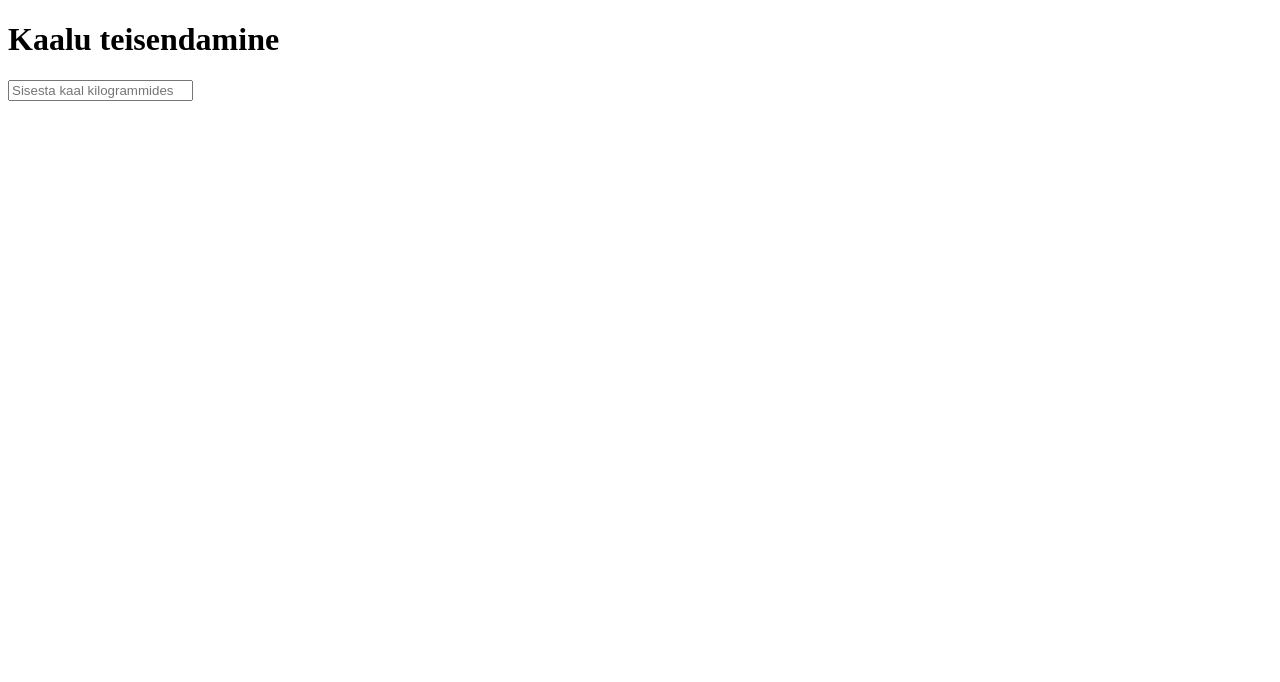
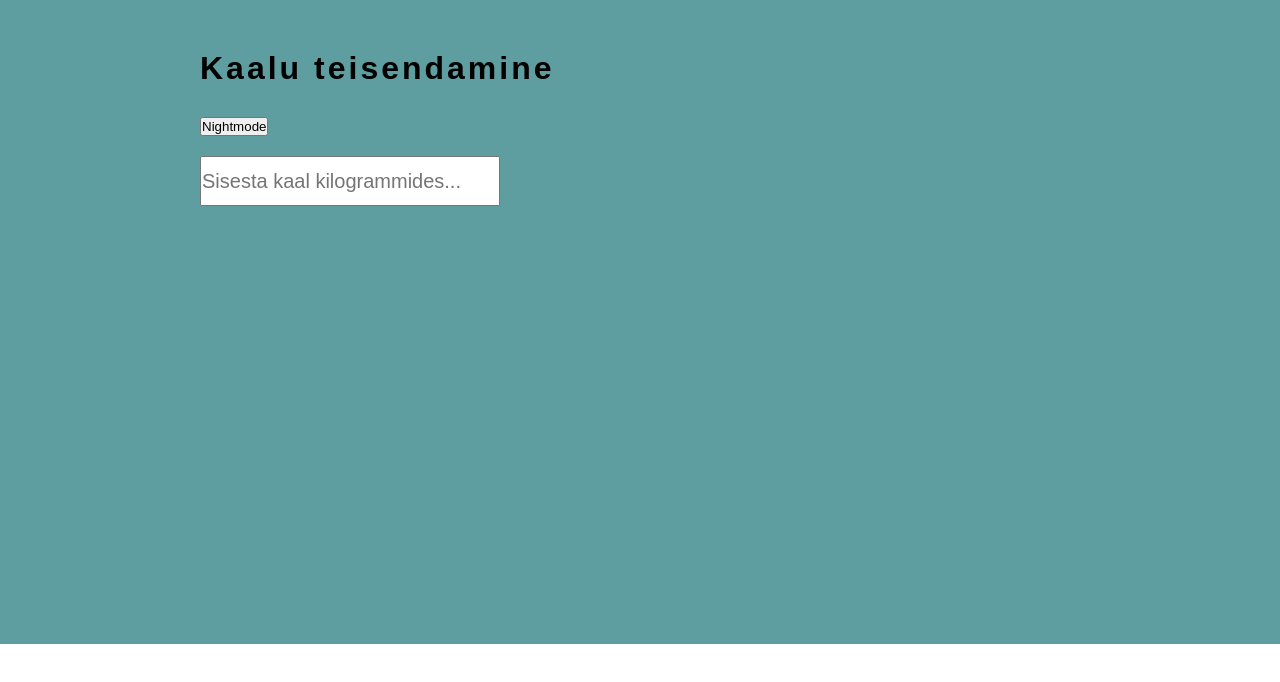
Before and after one commit to margaritadeine/praks7, a plain HTML site: page index.html in a window 1280 px wide. Drawn offline with Linux system fonts and the light colour scheme.

Commit message:
Lehe stiili muutmine, nightmode nuppu loomise alustamine.

```diff
--- a/index.html
+++ b/index.html
@@ -1,11 +1,20 @@
 <!DOCTYPE html>
 <html lang="en">
+
 <head>
     <meta charset="UTF-8">
     <title>Praks 7</title>
+    <link rel="stylesheet" type="text/css" href="style.css">
 </head>
 <body>
+  <div class="content">
+
+   <div id="main-header">
     <h1>Kaalu teisendamine</h1>
+    </div>
+
+    <button id="nightToggle">Nightmode</button>
+    <section class="result">
     <form action="
     ">
         <input type="number" placeholder="Sisesta kaal kilogrammides..." id='kgInput' min='0'>
@@ -25,5 +34,9 @@
         </tr>
     </table>
     <script src="main.js"></script>
+    </section>
+
+    </div>
+
 </body>
 </html>
--- a/main.js
+++ b/main.js
@@ -17,3 +17,7 @@ kgInput.addEventListener('input', event => {
     pOutput.innerHTML = `${(kg * 2.20462262).toFixed(2)} lb`;
     zOutput.innerHTML = `${(kg * 35.2739619).toFixed(2)} oz`;
 });
+
+nightToggle.addEventListener('click', event => {
+    body.classList.toggle('bg');
+});
--- /dev/null
+++ b/style.css
@@ -0,0 +1,55 @@
+* {
+    margin: 0;
+    padding: 0;
+    box-sizing: border-box;
+}
+
+body h1{
+	font-family: "Montserrat" , sans-serif;
+
+}
+
+
+.content{
+    background-color:cadetblue;
+    padding-bottom:250px;
+}
+
+input{
+    width: 300px;
+    height: 50px;
+    font-size: 20px;
+    border-color: 5px solid black;
+
+}
+
+#main-header{
+    padding-top: 50px;
+    padding-left: 200px;
+    margin-bottom: 30px;
+    letter-spacing: 3px;
+}
+
+
+.result{
+    padding-left: 200px;
+}
+
+td{
+    font-size: 30px;
+    line-height: 40px;
+    padding-top: 20px;
+}
+#gOutput{
+    padding-left: 10px;
+}
+
+
+#nightToggle{
+    margin-left: 200px;
+    margin-bottom: 20px;
+}
+.bg {
+    background-color: black;
+    color: white;
+}
```
